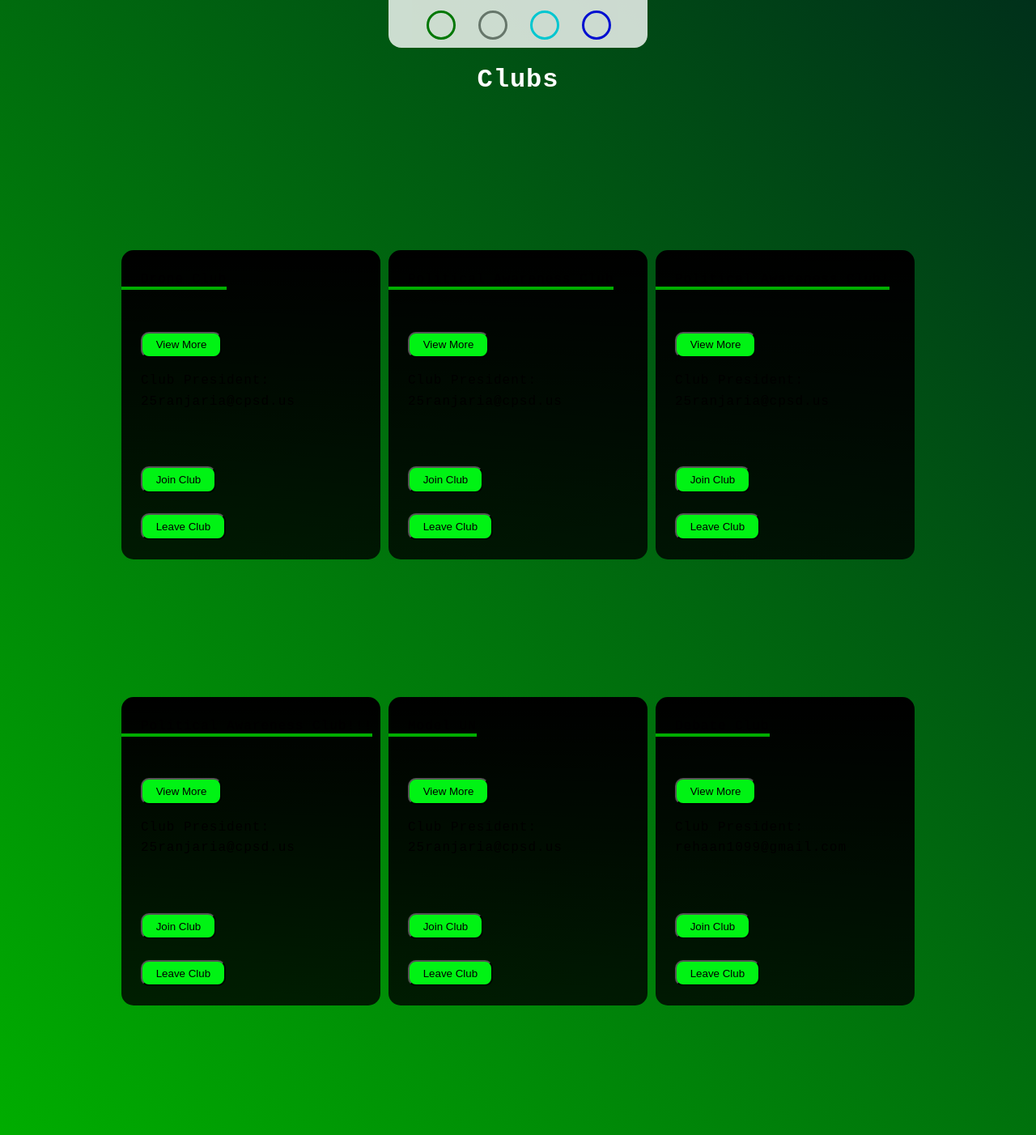
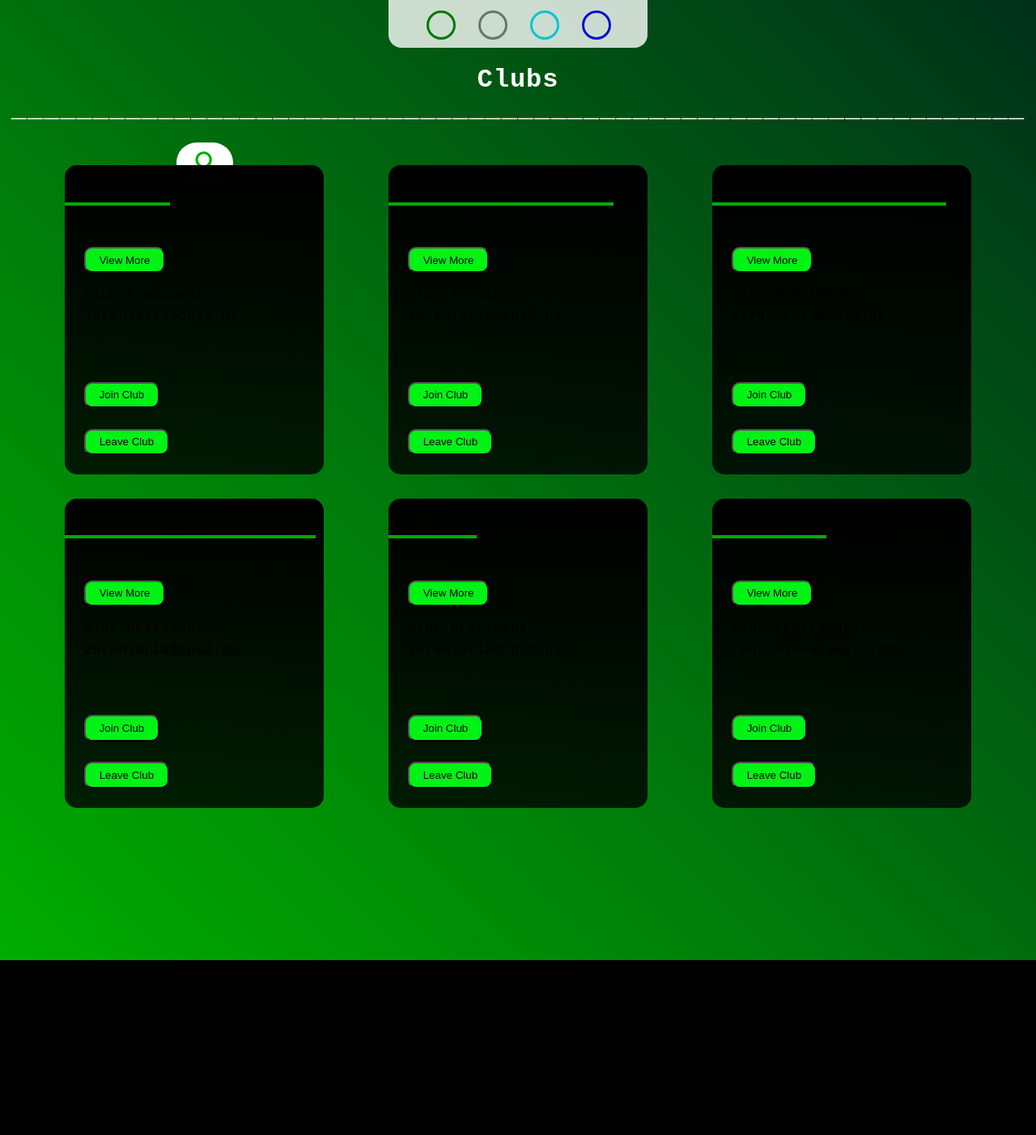
Before and after one commit to Rehaan12345/clubfinder, a Flask app: page / in a window 1280 px wide. Shown: the part 72-1474 px from the top of the page at 81% size. After the commit the page ends 1258 px from the top, so only its background shows below. Run offline with Flask 3, Linux system fonts and the light colour scheme; a user stored in the database is signed in; data comes from the database, SQL or seed files in the repository; some libraries are stand-ins or nearby versions.

Commit message:
Added the search functionality. Can search for both clubs and president emails.

```diff
--- a/website/static/style.css
+++ b/website/static/style.css
@@ -17,6 +17,7 @@
     --insideclubbutton: black;
     --clubbuttonnormal: rgb(0, 243, 20);
     --clubbuttonhoverfocus: rgb(0, 150, 0);
+    --fontfamily: 'Courier New', Courier, monospace;
 }
 
 /******************** Body Styling: ********************/
@@ -24,7 +25,7 @@
     margin: 0;
     margin-bottom: 20vh;
     padding: 0;
-    font-family:'Courier New', Courier, monospace;
+    font-family:var(--fontfamily);
     background: linear-gradient(45deg, var(--bg1), var(--bg2));
     letter-spacing: 1px;
     text-decoration: none;
@@ -585,9 +586,8 @@
 .maincontainer {
     display: grid;
     place-content:center;
-    margin-top: 10px;
     grid-template-columns: repeat(3, 40vh);
-    gap: 10px;
+    gap: 80px;
     grid-auto-rows: minmax(100px, auto);
     min-height: 100vh;
     line-height: 1.6;
@@ -597,10 +597,10 @@
 .club {
     /* color */
     /* Add a background image - potentially ok */
-    padding: 10rem 0 0;
     max-width: 35ch;
     overflow: hidden;
     transition: transform 500ms ease;
+    margin-top: -50px;
 }
 
 .club:hover,
@@ -828,3 +828,46 @@
     --clubbuttonnormal: #6682aa;
     --clubbuttonhoverfocus: #2760aa;
 }
+
+/********** Search Bar Styling: **********/
+.searchwrapperwrapper {
+    display: grid;
+    justify-content: left;
+    margin-left: 17%;
+}
+
+.searchwrapper {
+    height: 30px;
+    display: flex;
+    cursor: pointer;
+    padding: 10px 20px;
+    background: #fff;
+    border-radius: 30px;
+    align-items: center;
+}
+
+.searchwrapper:hover input {
+    width: 400px;
+    transition-delay: .7s;
+}
+
+.searchwrapper input {
+    width: 0;
+    outline: none;
+    border: none;
+    font-weight: 500;
+    transition: 0.5s;
+    background: transparent;
+    font-size: 1rem;
+    font-family: var(--fontfamily);
+}
+
+.searchwrapper a .fas {
+    color: var(--bg1);
+    font-size: 25px;
+    transition: all 0.5s ease-in-out;
+}
+
+.searchwrapper a .fas:hover {
+    transform: rotate(720deg) scale(1.3);
+}
--- a/website/templates/layout.html
+++ b/website/templates/layout.html
@@ -7,6 +7,8 @@
     <link rel="stylesheet" type="text/css" href="../static/style.css">
     <script src="../static/index.js"></script>
     <script src="https://code.jquery.com/jquery-3.7.0.min.js"></script>
+    <script src="https://unpkg.com/htmx.org@1.9.4"></script>
+    <link rel="stylesheet" href="https://cdnjs.cloudflare.com/ajax/libs/font-awesome/6.4.2/css/all.min.css" integrity="sha512-z3gLpd7yknf1YoNbCzqRKc4qyor8gaKU1qmn+CShxbuBusANI9QpRohGBreCFkKxLhei6S9CQXFEbbKuqLg0DA==" crossorigin="anonymous" referrerpolicy="no-referrer" />
     <title> {% block title %}Clubs{% endblock %} </title>
 </head>
     <body>
@@ -94,7 +96,21 @@
 
         {% block body %}
 
-            <h1 id="main1"><center>Clubs</center></h1>
+            <h1 id="main1">
+                <center>Clubs <br>
+                ______________________________________________________________</center>
+            </h1>
+
+            <!-- Search Bar: -->
+            <div class="searchwrapperwrapper">
+                <div class="searchwrapper">
+                    <!-- <label for="search">Search Clubs</label> -->
+                    <input type="search" id="search" name="q" placeholder="Club or Email" hx-get="/search" hx-trigger="keyup changed delay:500ms" hx-target=".maincontainer">
+                    <a href="#">
+                        <i class="fas fa-search"></i>
+                    </a>
+                </div>
+            </div>
 
             <!-- The Main Container (where the clubs are held): -->
             <div class="maincontainer" id="maincontainer">
--- a/website/views.py
+++ b/website/views.py
@@ -111,5 +111,20 @@
         flash("Your new club has been created!", category="success")
         return render_template("layout.html", user=current_user, club_info=Club.query.all())
 
+    return render_template("createaclub.html", user=current_user)
 
-    return render_template("createaclub.html", user=current_user)
+# Search:
+@views.route("/search")
+def search():
+    # q gets the value of q, which was passed in from the input field from the HTML.
+    q = request.args.get("q")
+    print(q)
+
+    if q:
+        # If the user types something in, all of teh clubs will filter if they have (or contain) the value of q.
+        results = Club.query.filter(Club.club_name.contains(q) | Club.president_email.contains(q)).order_by(Club.club_name.asc()).all()
+    else:
+        # Else, if there is no value in q, results will be set to every item in the Club class.
+        results = Club.query.all()
+
+    return render_template("searchresults.html", results=results)
```
Also changed, not shown: website/templates/searchresults.html (added, +39 -0 lines), website/static/images/search_icon.webp (added), website/static/images/search_icon1.webp (added), website/static/images/search_icon2.png (added).
